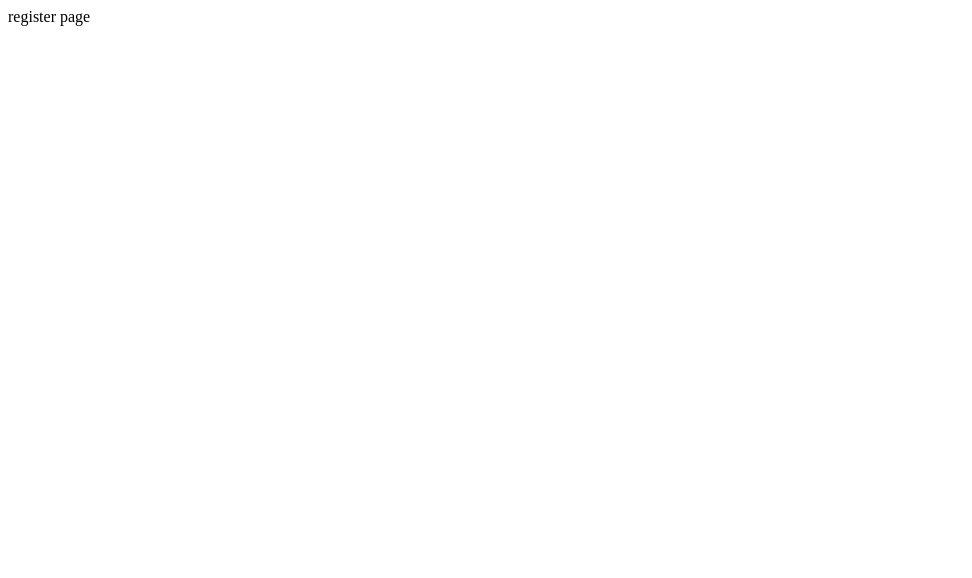
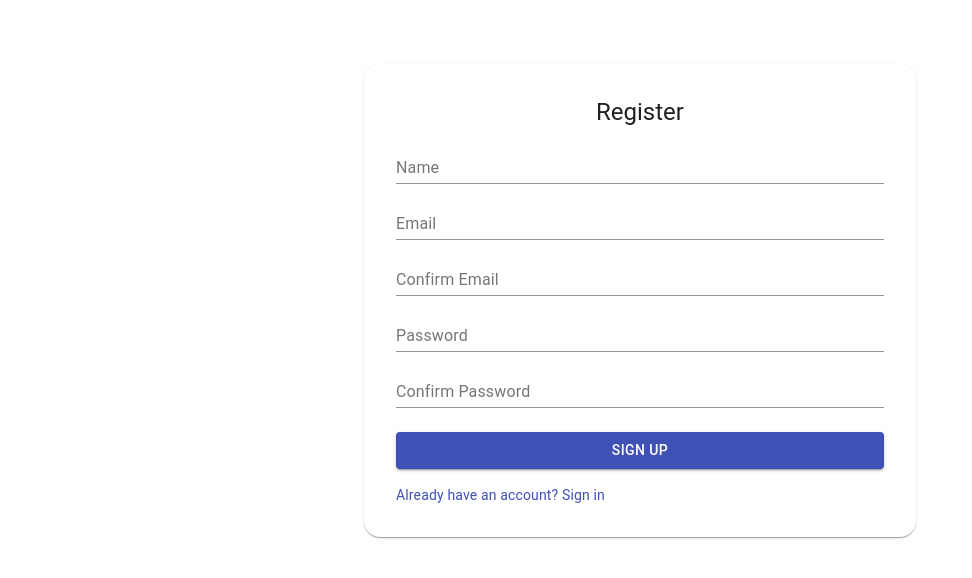
Before and after one commit to tabbathacrouch/Math-Test-Maker, a React (Create React App) app: page /register in a window 1280 px wide. Shown: the top 578 px of the page, without its empty margins (0-972 px from the left). Built offline with nearby package versions, Linux system fonts and the light colour scheme; no server answers.

Commit message:
add register page, moved form styles and validation to new files

```diff
--- a/src/App.js
+++ b/src/App.js
@@ -1,6 +1,8 @@
 import { gql, useQuery } from "@apollo/client";
 import { BrowserRouter as Router, Switch, Route } from "react-router-dom";
+import Register from "./routes/Register";
 import SignIn from './routes/SignIn';
+
 
 
 const BOOK_QUERY = gql`
@@ -20,7 +22,7 @@ function App() {
 
         <Switch>
           <Route path="/register">
-            register page
+            <Register />
           </Route>
           <Route path="/signin">
             <SignIn />
--- /dev/null
+++ b/src/FormStyles.js
@@ -0,0 +1,24 @@
+import { makeStyles } from "@material-ui/core";
+
+export const formStyles = makeStyles((theme) => ({
+  card: {
+    padding: theme.spacing(4),
+    borderRadius: 16,
+  },
+  main: {
+    marginTop: theme.spacing(8),
+    display: "flex",
+    flexDirection: "column",
+    alignItems: "center",
+  },
+  fields: {
+    width: "100%",
+    marginTop: theme.spacing(1),
+  },
+  submit: {
+    margin: theme.spacing(3, 0, 2),
+  },
+  link: {
+    align: "center",
+  },
+}));
--- /dev/null
+++ b/src/FormValidation.js
@@ -0,0 +1,32 @@
+import * as yup from "yup";
+
+export const signInValidationSchema = yup.object({
+    email: yup
+      .string("Enter your email")
+      .email("Enter a valid email")
+      .required("required"),
+    password: yup
+      .string("Enter your password")
+      .min(8, "Password should be of minimum 8 characters length")
+      .required("required"),
+  });
+
+  export const registerValidationSchema = yup.object({
+    name: yup.string("Enter your name").required("required"),
+    email: yup
+      .string("Enter your email")
+      .email("Enter a valid email")
+      .required("required"),
+    confirmEmail: yup
+      .string("Confirm your email")
+      .required("required")
+      .oneOf([yup.ref("email"), null], "Emails must match"),
+    password: yup
+      .string("Enter your password")
+      .min(8, "Password should be of minimum 8 characters length")
+      .required("required"),
+    confirmPassword: yup
+      .string("Confirm your password")
+      .required("required")
+      .oneOf([yup.ref("password"), null], "Passwords must match"),
+  });
--- /dev/null
+++ b/src/routes/Register.js
@@ -0,0 +1,121 @@
+import React from "react";
+import { useFormik } from "formik";
+import {
+  Button,
+  Container,
+  TextField,
+  Typography,
+  Link,
+  Card,
+} from "@material-ui/core";
+import { formStyles } from '../FormStyles';
+import { registerValidationSchema } from '../FormValidation';
+
+const Register = () => {
+  const formik = useFormik({
+    initialValues: {
+      name: "",
+      email: "",
+      confirmEmail: "",
+      password: "",
+      confirmPassword: "",
+    },
+    validationSchema: registerValidationSchema,
+    onSubmit: (values) => {
+      // update next line to add values to database
+      console.log(values);
+    },
+  });
+  const classes = formStyles();
+  return (
+    <div className={classes.main}>
+      <Container maxWidth="sm">
+        <Card className={classes.card}>
+          <Typography component="h1" variant="h5" align="center">
+            Register
+          </Typography>
+          <form onSubmit={formik.handleSubmit}>
+            <TextField
+              id="name"
+              name="name"
+              label="Name"
+              value={formik.values.name}
+              onChange={formik.handleChange}
+              error={formik.touched.name && Boolean(formik.errors.name)}
+              helperText={formik.touched.name && formik.errors.name}
+              className={classes.fields}
+            />
+            <TextField
+              id="email"
+              name="email"
+              label="Email"
+              type="email"
+              value={formik.values.email}
+              onChange={formik.handleChange}
+              error={formik.touched.email && Boolean(formik.errors.email)}
+              helperText={formik.touched.email && formik.errors.email}
+              className={classes.fields}
+            />
+            <TextField
+              id="confirmEmail"
+              name="confirmEmail"
+              label="Confirm Email"
+              type="email"
+              value={formik.values.confirmEmail}
+              onChange={formik.handleChange}
+              error={
+                formik.touched.confirmEmail &&
+                Boolean(formik.errors.confirmEmail)
+              }
+              helperText={
+                formik.touched.confirmEmail && formik.errors.confirmEmail
+              }
+              className={classes.fields}
+            />
+            <TextField
+              id="password"
+              name="password"
+              label="Password"
+              type="password"
+              value={formik.values.password}
+              onChange={formik.handleChange}
+              error={formik.touched.password && Boolean(formik.errors.password)}
+              helperText={formik.touched.password && formik.errors.password}
+              className={classes.fields}
+            />
+            <TextField
+              id="confirmPassword"
+              name="confirmPassword"
+              label="Confirm Password"
+              type="password"
+              value={formik.values.confirmPassword}
+              onChange={formik.handleChange}
+              error={
+                formik.touched.confirmPassword &&
+                Boolean(formik.errors.confirmPassword)
+              }
+              helperText={
+                formik.touched.confirmPassword && formik.errors.confirmPassword
+              }
+              className={classes.fields}
+            />
+            <Button
+              color="primary"
+              variant="contained"
+              type="submit"
+              fullWidth
+              className={classes.submit}
+            >
+              Sign up
+            </Button>
+            <Link href="/signin" variant="body2">
+              {"Already have an account? Sign in"}
+            </Link>
+          </form>
+        </Card>
+      </Container>
+    </div>
+  );
+};
+
+export default Register;
--- a/src/routes/SignIn.js
+++ b/src/routes/SignIn.js
@@ -1,42 +1,16 @@
 import React from "react";
 import { useFormik } from "formik";
-import * as yup from "yup";
-import Button from "@material-ui/core/Button";
-import TextField from "@material-ui/core/TextField";
-import Typography from "@material-ui/core/Typography";
-import Grid from '@material-ui/core/Grid';
-import Link from '@material-ui/core/Link';
-import { makeStyles } from "@material-ui/core/styles";
-
-const useStyles = makeStyles((theme) => ({
-  main: {
-    marginTop: theme.spacing(8),
-    display: "flex",
-    flexDirection: "column",
-    alignItems: "center",
-  },
-  form: {
-    width: "100%",
-    marginTop: theme.spacing(1),
-  },
-  submit: {
-    margin: theme.spacing(3, 0, 2),
-  },
-  link: {
-      margin: 2
-  }
-}));
-
-const validationSchema = yup.object({
-  email: yup
-    .string("Enter your email")
-    .email("Enter a valid email")
-    .required("Email is required"),
-  password: yup
-    .string("Enter your password")
-    .min(8, "Password should be of minimum 8 characters length")
-    .required("Password is required"),
-});
+import {
+  Button,
+  Container,
+  TextField,
+  Typography,
+  Link,
+  Card,
+  Grid,
+} from "@material-ui/core";
+import { formStyles } from "../FormStyles";
+import { signInValidationSchema } from "../FormValidation";
 
 const SignIn = () => {
   const formik = useFormik({
@@ -44,16 +18,18 @@ const SignIn = () => {
       email: "",
       password: "",
     },
-    validationSchema: validationSchema,
+    validationSchema: signInValidationSchema,
     onSubmit: (values) => {
       // update next line to check login credentials against database
       console.log(values);
     },
   });
-  const classes = useStyles();
+  const classes = formStyles();
   return (
     <div className={classes.main}>
-      <Typography component="h1" variant="h5">
+      <Container maxWidth="sm">
+        <Card className={classes.card}>
+          <Typography component="h1" variant="h5" align="center">
             Sign in
           </Typography>
           <form onSubmit={formik.handleSubmit}>
@@ -65,7 +41,7 @@ const SignIn = () => {
               onChange={formik.handleChange}
               error={formik.touched.email && Boolean(formik.errors.email)}
               helperText={formik.touched.email && formik.errors.email}
-          className={classes.form}
+              className={classes.fields}
             />
             <TextField
               id="password"
@@ -76,7 +52,7 @@ const SignIn = () => {
               onChange={formik.handleChange}
               error={formik.touched.password && Boolean(formik.errors.password)}
               helperText={formik.touched.password && formik.errors.password}
-          className={classes.form}
+              className={classes.fields}
             />
             <Button
               color="primary"
@@ -101,6 +77,8 @@ const SignIn = () => {
               </Grid>
             </Grid>
           </form>
+        </Card>
+      </Container>
     </div>
   );
 };
```
Also changed, not shown: src/routes/Dashboard.js (added, +9 -0 lines). Lines whose indentation alone changed are shown as unchanged.
